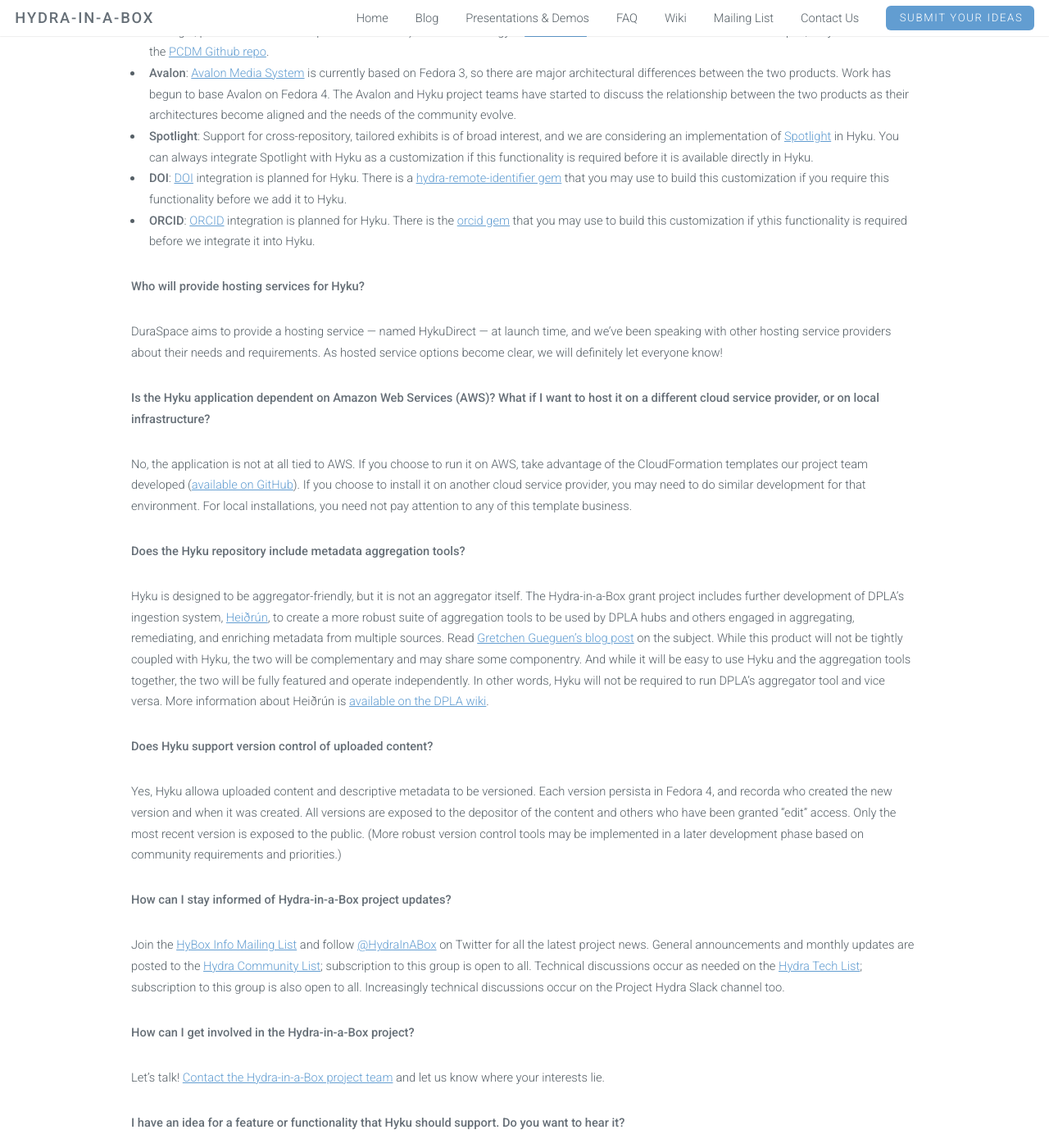
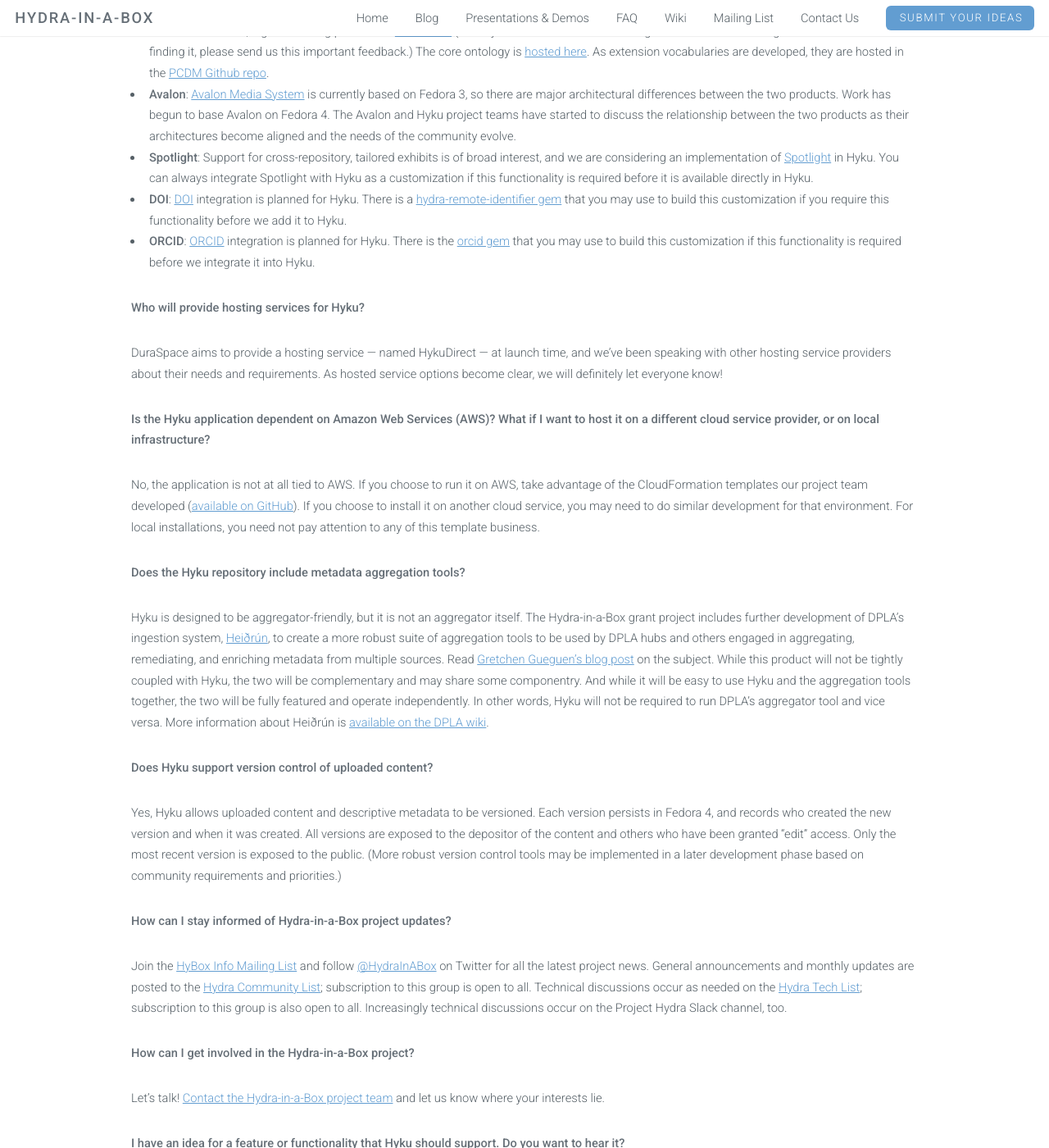
Before and after one commit to samvera-labs/hyku.github.io, a Jekyll site: the page built from faq.html, in a window 1280 px wide and 1400 px high, scrolled down 2666 px. Shown: the whole window at 82% size. Built offline with Jekyll 4.4.1, drawn with Linux system fonts in a browser that asks for light colours; some of the changed text lies outside the part shown.

```diff
--- a/_data/faqs.yaml
+++ b/_data/faqs.yaml
@@ -1,13 +1,13 @@
 - question: >-
     What is Hyku?
   answer: >-
-    Hyku is the official name of the repository product that is a main deliverable of the Hydra-in-a-Box project. We determined the name in November 2016 and announced it in early December 2016. Prior to that time, we referred to it as “the Hydra-in-a-Box repository” or “Lerna” as a temporary placeholder name. Sometimes we refer to it informally as “HyBox”. In all these cases, we are talking about the same thing: a polished, turnkey, feature-complete repository application product created by the Hydra-in-a-Box project.
+    Hyku is the official name of the repository product that is a main deliverable of the Hydra-in-a-Box project. We settled on the name in November 2016 and announced it in early December 2016. Prior to that time, we referred to it as “the Hydra-in-a-Box repository” or “Lerna” as a temporary placeholder name. In all these cases, we are talking about the same thing: a polished, turnkey, feature-complete repository application product created by the Hydra-in-a-Box project.
 - question: >-
     What is the project timeline?
   answer: >-
-    Development of the repository application began in March 2016 after an intensive Design Phase was undertaken and produced a collection of <a href="https://wiki.duraspace.org/display/hydra/Hydra-in-a-Box+Design+Documents">design documents</a>. A series of project team work cycles and community-based sprints now follow, leading up to several pilots planned for 2017. Watch our <a href="http://hydrainabox.projecthydra.org/blog.html">blog</a> or <a href="https://www.youtube.com/channel/UC1eopKtm-k_f93RTfzHSvMQ">demo videos</a> for updates along the way. More information about the 2017 pilots and service roll-out will be posted here in early 2017.
+    Development of the repository application began in March 2016 after an intensive Design Phase was undertaken, resulting in a collection of <a href="https://wiki.duraspace.org/display/hydra/Hydra-in-a-Box+Design+Documents">design documents</a>. A series of project team work cycles and community-based sprints now follow, leading up to several pilots planned for 2017. Watch our <a href="http://hydrainabox.projecthydra.org/blog.html">blog</a> or <a href="https://www.youtube.com/channel/UC1eopKtm-k_f93RTfzHSvMQ">demo videos</a> for updates along the way. More information about the 2017 pilots and service roll-out will be posted here in early 2017.
 - question: >-
-    What kinds or sizes of institutions is Hyku intended for? Can I use Hyku if my institution has minimal IT staff with no skills in Ruby programming?
+    What kinds or sizes of institutions is Hyku intended for? Can I use Hyku if my institution has minimal IT staff with little-to-no skills in Ruby programming or Rails development?
   answer: >-
     Hyku will be useful to any institution of any size managing collections of digital assets, particularly libraries, archives, museums, and historical societies with collections of cultural heritage materials. We believe, and IMLS supports us in this belief, that all institutions should have access to the benefits of the Hydra community and its products without needing to hire and retain Ruby developers. Our goals are to produce a repository application that is easy to install and easy to maintain over time, and to provide software that is compelling to hosted service providers.  In these ways, Hyku will be a solution for any institution seeking a next-generation digital repository solution for its digital collections, particularly if technical resources and infrastructure are limited.
 - question: >-
@@ -29,7 +29,7 @@
 - question: >-
     What descriptive metadata elements and standards will Hyku support?
   answer: >-
-    Hyku currently supports a basic metadata element set for a genetic work, the same set of Dublin Core elements that ships with Hyrax. We are augmenting this set in two significant ways. First, we are ensuring that it is compatible with the <a href="http://dp.la/about/map/">DPLA Metadata Application Profile v4</a> so that works in Hyku can be readily published for harvesting by DPLA and its hubs without further mapping. Second, as we extend support for specific content types in Hyku, we will add specific elements relevant and appropriate to those content types. <br/><br>As for crosswalking your metadata (which might be in XML) into a format that Hyku will ultimately use (such as RDF), we're actively talking to interested institutions in the Hydra community on migration and mapping tools to support this work. Updates and announcements about this work will be posted here. In the meantime, we’d love to hear from you about your metadata questions. Please share your suggestions using in our <a href="http://bit.ly/hydrainabox-ideas">Ideas form</a> or <a href="mailto:hybox-contact@googlegroups.com">email us</a> with any questions about crosswalking/mapping strategies.
+    Hyku currently supports a basic metadata element set for a genetic work, the same set of Dublin Core elements that ships with Hyrax. We are augmenting this set in two significant ways. First, we are ensuring that it is compatible with the <a href="http://dp.la/about/map/">DPLA Metadata Application Profile v4</a> so that works in Hyku can be readily published for harvesting by DPLA and its hubs without further mapping. Second, as we extend support for specific content types in Hyku, we will add specific elements relevant and appropriate to those content types. <br/><br>As for crosswalking your metadata (which might be in XML) into a format that Hyku will ultimately use (such as RDF), we're actively talking to interested institutions in the Hydra community on migration and mapping tools to support this work. Updates and announcements about this work will be posted here. In the meantime, we’d love to hear from you about your metadata questions. Please share your suggestions using our <a href="http://bit.ly/hydrainabox-ideas">Ideas form</a> or <a href="mailto:hybox-contact@googlegroups.com">email us</a> with any questions about crosswalking/mapping strategies.
 - question: >-
     How customizable and configurable will Hyku be?
   answer: >-
@@ -43,8 +43,8 @@
     <li><strong>Portland Common Data Model (PCDM)</strong>: Hyku supports PCDM natively by way of Fedora 4. Also the Hydra-in-a-Box project is <a href="https://github.com/hybox/models">developing content-type data models</a> based on PCDM for incorporation into Hyku and will be available for adoption in other community systems. PCDM is, in large measure, a specialized version of OAI-ORE aggregation. With one exception, the object properties and classes all subclass OAI-ORE properties and classes. It has roots in non-Fedora systems, too, so the model can initially be approached agnostic to repository or platform. If you want to learn more about PCDM, a good starting point is the <a href="https://github.com/duraspace/pcdm/wiki">PCDM wiki</a> (and if you find this document lacking or are otherwise looking for information and not finding it, please send us this important feedback.) The core ontology is <a href="http://pcdm.org/2015/09/28/models">hosted here</a>. As extension vocabularies are developed, they are hosted in the <a href="https://github.com/duraspace/pcdm/tree/master/pcdm-ext">PCDM Github repo</a>.</li>
     <li><strong>Avalon</strong>: <a href="http://www.avalonmediasystem.org/">Avalon Media System</a> is currently based on Fedora 3, so there are major architectural differences between the two products. Work has begun to base Avalon on Fedora 4. The Avalon and Hyku project teams have started to discuss the relationship between the two products as their architectures become aligned and the needs of the community evolve.</li>
     <li><strong>Spotlight</strong>: Support for cross-repository, tailored exhibits is of broad interest, and we are considering an implementation of <a href="http://spotlight.projectblacklight.org/">Spotlight</a> in Hyku. You can always integrate Spotlight with Hyku as a customization if this functionality is required before it is available directly in Hyku.</li>
-    <li><strong>DOI</strong>:  <a href="https://www.doi.org/">DOI</a> integration is planned for Hyku. There is a <a href="https://github.com/projecthydra-labs/hydra-remote_identifier">hydra-remote-identifier gem</a> that you may use to build this customization if you require this functionality before we add it to Hyku.</li>
-    <li><strong>ORCID</strong>: <a href="http://orcid.org/">ORCID</a> integration is planned for Hyku. There is the <a href="https://github.com/projecthydra-labs/orcid">orcid gem</a> that you may use to build this customization if ythis functionality is required before we integrate it into Hyku.</li>
+    <li><strong>DOI</strong>: <a href="https://www.doi.org/">DOI</a> integration is planned for Hyku. There is a <a href="https://github.com/projecthydra-labs/hydra-remote_identifier">hydra-remote-identifier gem</a> that you may use to build this customization if you require this functionality before we add it to Hyku.</li>
+    <li><strong>ORCID</strong>: <a href="http://orcid.org/">ORCID</a> integration is planned for Hyku. There is the <a href="https://github.com/projecthydra-labs/orcid">orcid gem</a> that you may use to build this customization if this functionality is required before we integrate it into Hyku.</li>
     </ul>
 - question: >-
     Who will provide hosting services for Hyku?
@@ -53,7 +53,7 @@
 - question: >-
     Is the Hyku application dependent on Amazon Web Services (AWS)? What if I want to host it on a different cloud service provider, or on local infrastructure?
   answer: >-
-    No, the application is not at all tied to AWS. If you choose to run it on AWS, take advantage of the CloudFormation templates our project team developed (<a href="https://github.com/hybox/aws">available on GitHub</a>). If you choose to install it on another cloud service provider, you may need to do similar development for that environment. For local installations, you need not pay attention to any of this template business.
+    No, the application is not at all tied to AWS. If you choose to run it on AWS, take advantage of the CloudFormation templates our project team developed (<a href="https://github.com/hybox/aws">available on GitHub</a>). If you choose to install it on another cloud service, you may need to do similar development for that environment. For local installations, you need not pay attention to any of this template business.
 - question: >-
     Does the Hyku repository include metadata aggregation tools?
   answer: >-
@@ -61,11 +61,11 @@
 - question: >-
     Does Hyku support version control of uploaded content?
   answer: >-
-    Yes, Hyku allowa uploaded content and descriptive metadata to be versioned. Each version persista in Fedora 4, and recorda who created the new version and when it was created. All versions are exposed to the depositor of the content and others who have been granted "edit" access. Only the most recent version is exposed to the public. (More robust version control tools may be implemented in a later development phase based on community requirements and priorities.)
+    Yes, Hyku allows uploaded content and descriptive metadata to be versioned. Each version persists in Fedora 4, and records who created the new version and when it was created. All versions are exposed to the depositor of the content and others who have been granted "edit" access. Only the most recent version is exposed to the public. (More robust version control tools may be implemented in a later development phase based on community requirements and priorities.)
 - question: >-
     How can I stay informed of Hydra-in-a-Box project updates?
   answer: >-
-    Join the <a href="https://groups.google.com/forum/#!forum/hybox-info">HyBox Info Mailing List</a> and follow <a href="https://twitter.com/HydraInABox">@HydraInABox</a> on Twitter for all the latest project news. General announcements and monthly updates are posted to the <a href="https://groups.google.com/forum/#!forum/hydra-community">Hydra Community List</a>; subscription to this group is open to all. Technical discussions occur as needed on the <a href="https://groups.google.com/forum/#!forum/hydra-tech">Hydra Tech List</a>; subscription to this group is also open to all. Increasingly technical discussions occur on the Project Hydra Slack channel too.
+    Join the <a href="https://groups.google.com/forum/#!forum/hybox-info">HyBox Info Mailing List</a> and follow <a href="https://twitter.com/HydraInABox">@HydraInABox</a> on Twitter for all the latest project news. General announcements and monthly updates are posted to the <a href="https://groups.google.com/forum/#!forum/hydra-community">Hydra Community List</a>; subscription to this group is open to all. Technical discussions occur as needed on the <a href="https://groups.google.com/forum/#!forum/hydra-tech">Hydra Tech List</a>; subscription to this group is also open to all. Increasingly technical discussions occur on the Project Hydra Slack channel, too.
 - question: >-
     How can I get involved in the Hydra-in-a-Box project?
   answer: >-
```
